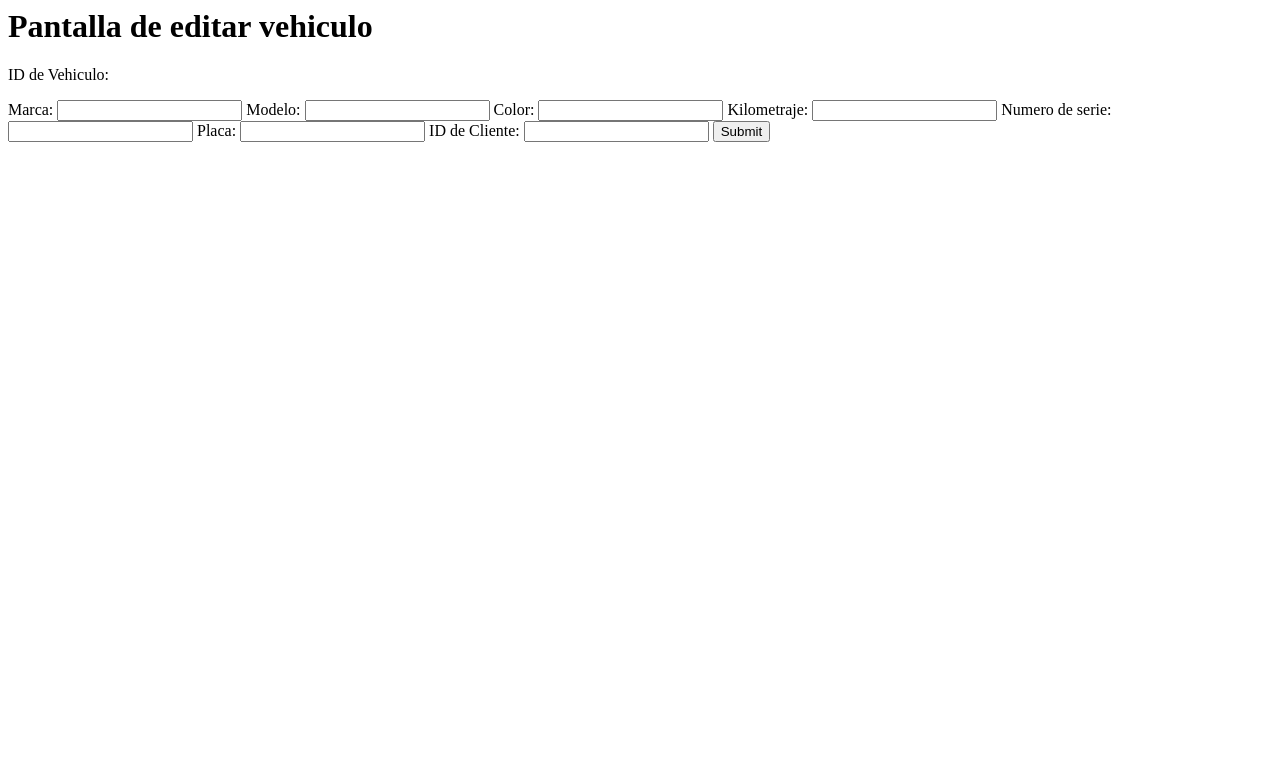
After one commit to FelipeRubioo/PDS2Taller, a Flask app: page /EditarVehiculo in a window 1280 px wide. The commit adds this page. Shown: the top 783 px of the page. Run offline with Flask 3, Linux system fonts and the light colour scheme; the visitor is signed in with stand-in values (Sample User, id 1).

Commit message:
se agrega Editar Vehiculos
+ActualizarVehiculos.sql
-se implementa sessionStorage en html para pasar datos de ConsultarVehiculo.html a EditarVehiculo.html
-cambios en Vehiculo.py y main.py relacionados a la nueva funcion de editar vehiculos

```diff
--- a/main.py
+++ b/main.py
@@ -130,9 +130,37 @@ def ConsultarVehiculo():
         else:
              return render_template('Error.html')
 
+@app.route("/EditarVehiculo", methods = ["GET","POST"])
+def EditarVehiculo():
+        if session['logged'] == True:
+              if request.method =='GET':
+                   return render_template("EditarVehiculo.html")
+
+              if request.method == 'POST':
+                  idVehiculo = request.form['idVehiculo']
+                  marca = request.form['marca']
+                  modelo = request.form['modelo']
+                  color = request.form['color']
+                  kilometraje = request.form['kilometraje']
+                  nSerie = request.form['nSerie']
+                  placa = request.form['placa']
+                  idCliente = request.form['idCliente']
+
+                  Vehiculo.actualizarVehiculo(idVehiculo,marca,modelo,color,kilometraje,nSerie, placa,idCliente)
+
+                  return "se actualizo el vehiculo"
+
+
+@app.route("/PaginaEditarVehiculo", methods = ["GET","POST"])
+def paginaEditarVehiculo():
+     if session['logged'] == True:
+          if request.method == 'GET':
+               return render_template("EditarVehiculo.html")
+
 #RegistrarServicio
 @app.route("/RegistrarServicio", methods= ["GET","POST"])
 def RegistrarServicio():
+     if session['logged'] == True:
          if request.method == 'GET':
              return render_template('RegistrarServicio.html')
 
--- /dev/null
+++ b/templates/EditarVehiculo.html
@@ -0,0 +1,60 @@
+<script>
+
+    function tomarDato(dato) {
+        console.log(`dato: ${dato}`)
+        valor = sessionStorage.getItem(dato)
+        document.getElementById(dato).value = valor
+
+    }
+
+    function mostrarDatos() {
+
+        //document.getElementById("idVehiculo").textContent = sessionStorage.getItem("idVehiculo")
+        let datos = ["idVehiculo","marca", "modelo", "color", "kilometraje", "nSerie", "placa", "idCliente"]
+
+        for (i = 0; i < datos.length; i++) {
+            tomarDato(datos[i])
+        }
+    }
+</script>
+
+<h1>Pantalla de editar vehiculo</h1>
+
+
+
+<body onload="mostrarDatos()">
+    <label for="textIdVehiculo">ID de Vehiculo:</label>
+        <p id="textIdVehiculo" name="textIdVehiculo"> </p>
+
+
+    <form action="EditarVehiculo" method="POST">
+
+        <input type="hidden" id="idVehiculo" name="idVehiculo">
+
+        <label for="marca">Marca:</label>
+        <input type="text" id="marca" name="marca">
+
+        <label for="modelo">Modelo:</label>
+        <input type="text" id="modelo" name="modelo">
+
+        <label for="color">Color:</label>
+        <input type="text" id="color" name="color">
+
+        <label for="kilometraje">Kilometraje:</label>
+        <input type="text" id="kilometraje" name="kilometraje">
+
+        <label for="nSerie">Numero de serie:</label>
+        <input type="text" id="nSerie" name="nSerie">
+
+        <label for="placa">Placa:</label>
+        <input type="text" id="placa" name="placa">
+
+        <label for="idCliente">ID de Cliente:</label>
+        <input type="text" id="idCliente" name="idCliente">
+
+
+        <input type="submit">
+    </form>
+
+
+</body>
```
Also changed, not shown: ActualizarVehiculos.sql (added, +29 -0 lines), Vehiculo.py (+9 -0 lines), templates/ConsultarVehiculo.html (+48 -1 lines).
